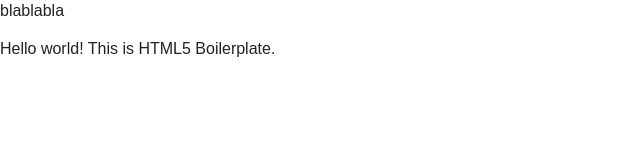
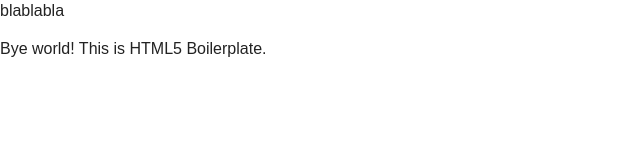
Before and after one commit to Leirual/HTMLcos2, a plain HTML site: page index.html in a window 1280 px wide. Shown: the full height of the page, 0-640 px from the left. Drawn offline with nearby package versions, Linux system fonts and the light colour scheme.

Commit message:
Taki tam commit v5

```diff
--- a/index.html
+++ b/index.html
@@ -22,7 +22,7 @@ blablabla
         <![endif]-->
 
         <!-- Add your site or application content here -->
-        <p>Hello world! This is HTML5 Boilerplate.</p>
+        <p>Bye world! This is HTML5 Boilerplate.</p>
 
         <script src="https://code.jquery.com/jquery-1.12.0.min.js"></script>
         <script>window.jQuery || document.write('<script src="js/vendor/jquery-1.12.0.min.js"><\/script>')</script>
```
